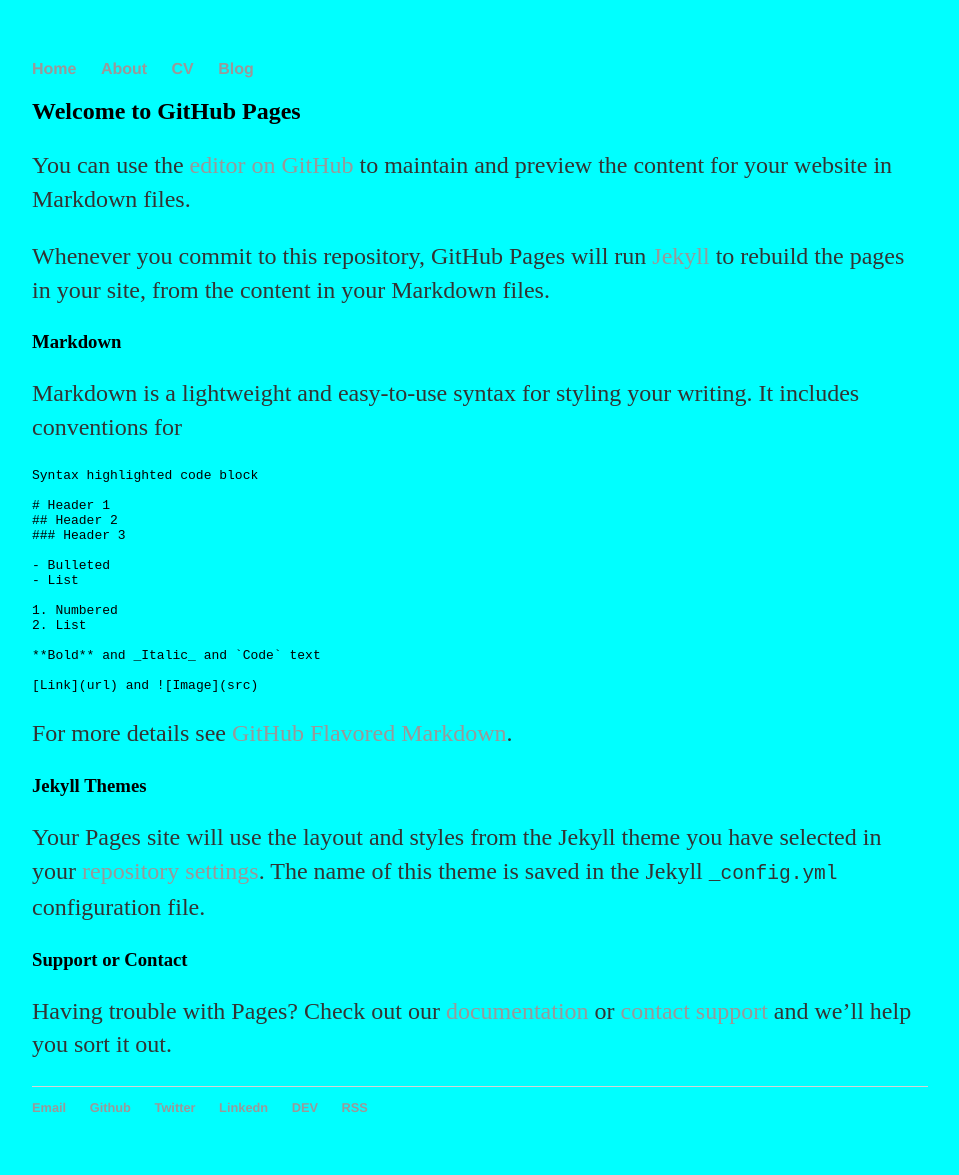
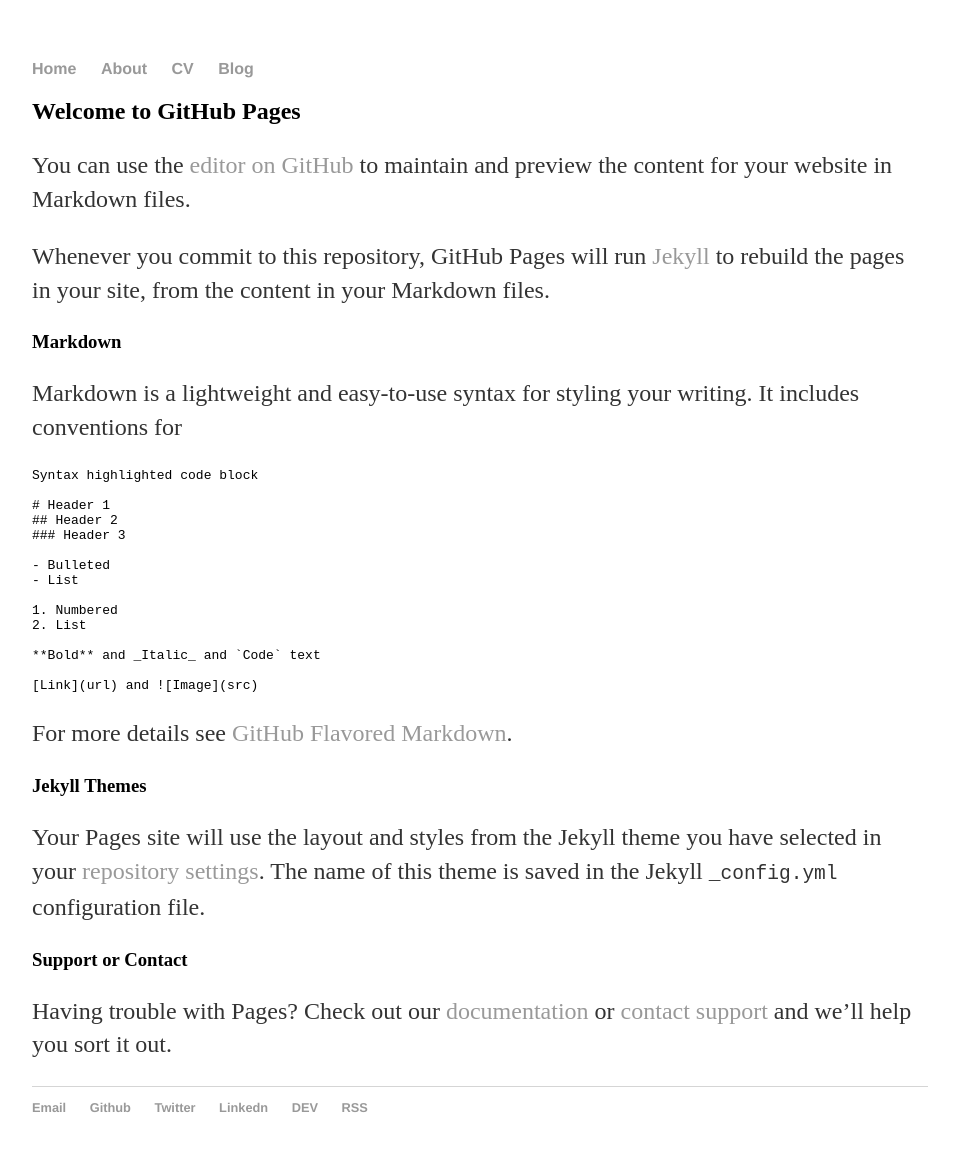
Before and after one commit to kulsoomzahra/kulsoomzahra.github.io, a Jekyll site: the page built from README.md, in a window 1280 px wide. Shown: the whole page, without its empty margins (160-1119 px from the left). Built offline with Jekyll 4.4.1, drawn with Linux system fonts in a browser that asks for light colours; our own code applies the rules of GitHub Pages for plain Markdown files.

Commit message:
Update main.css

```diff
--- a/css/main.css
+++ b/css/main.css
@@ -1,7 +1,6 @@
 body {
     margin: 60px auto;
     width: 70%;
-    background-color: #00FFFF;
 }
 nav ul, footer ul {
     font-family:'Helvetica', 'Arial', 'Sans-Serif';
@@ -43,3 +42,7 @@
 ul.posts li {
     list-style: none;
 }
+---
+---
+
+@import "{{ site.theme }}";
```
